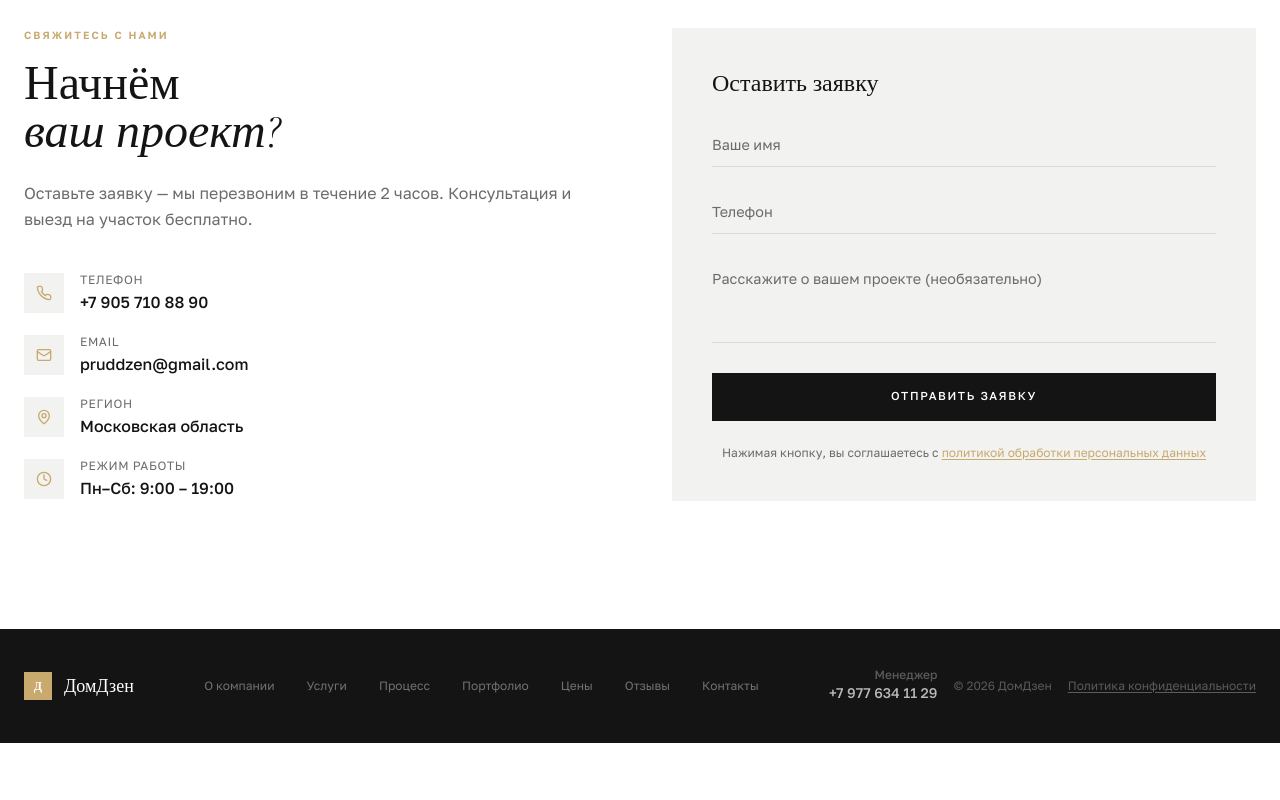
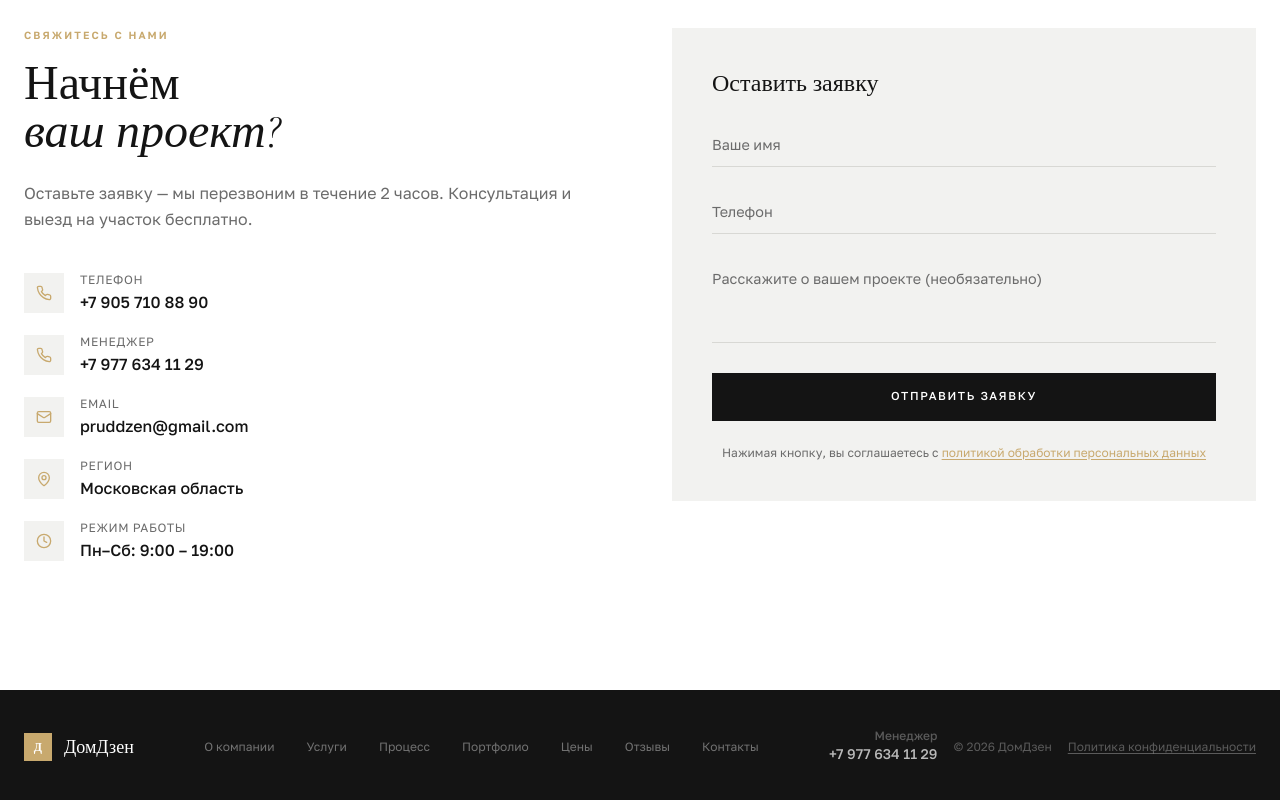
Before and after one commit to pr-poehali-dev/brickhouse-modern-website, a React (Vite) app: page / in a window 1280 px wide. Shown: the part 6956-7756 px from the top of the page. Before the commit the page ends 7699 px from the top, so only its background shows below. Built offline with nearby package versions, Linux system fonts and the light colour scheme.

Commit message:
Добавить номер менеджера в контакт

```diff
--- a/src/pages/Index.tsx
+++ b/src/pages/Index.tsx
@@ -1020,6 +1020,7 @@ const Index = () => {
               <div className="space-y-5">
                 {[
                   { icon: "Phone", label: "Телефон", value: "+7 905 710 88 90", href: "tel:+79057108890" },
+                  { icon: "Phone", label: "Менеджер", value: "+7 977 634 11 29", href: "tel:+79776341129" },
                   { icon: "Mail", label: "Email", value: "pruddzen@gmail.com", href: "mailto:pruddzen@gmail.com" },
                 ].map((c, i) => (
                   <a key={i} href={c.href} className="flex items-center gap-4 group">
```
